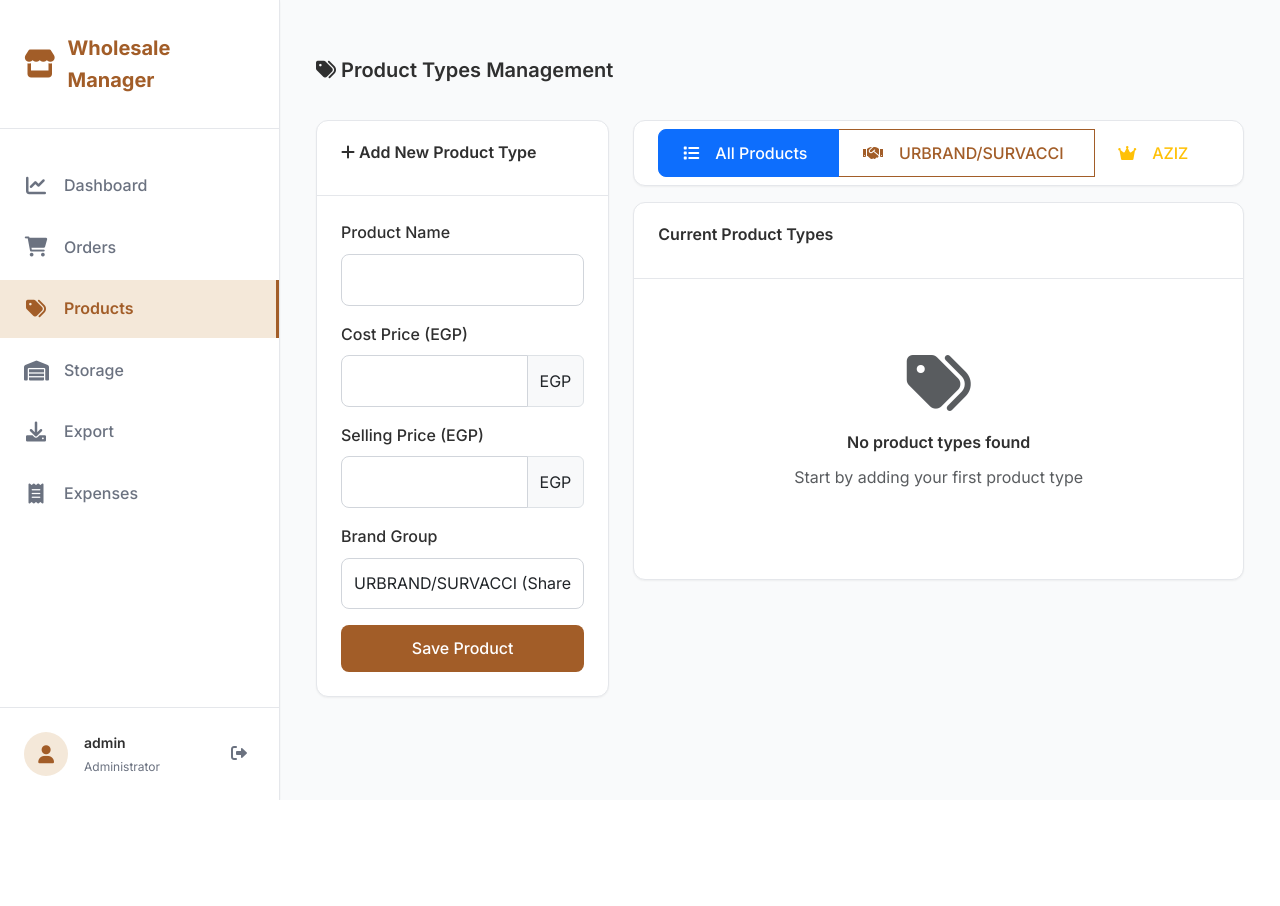
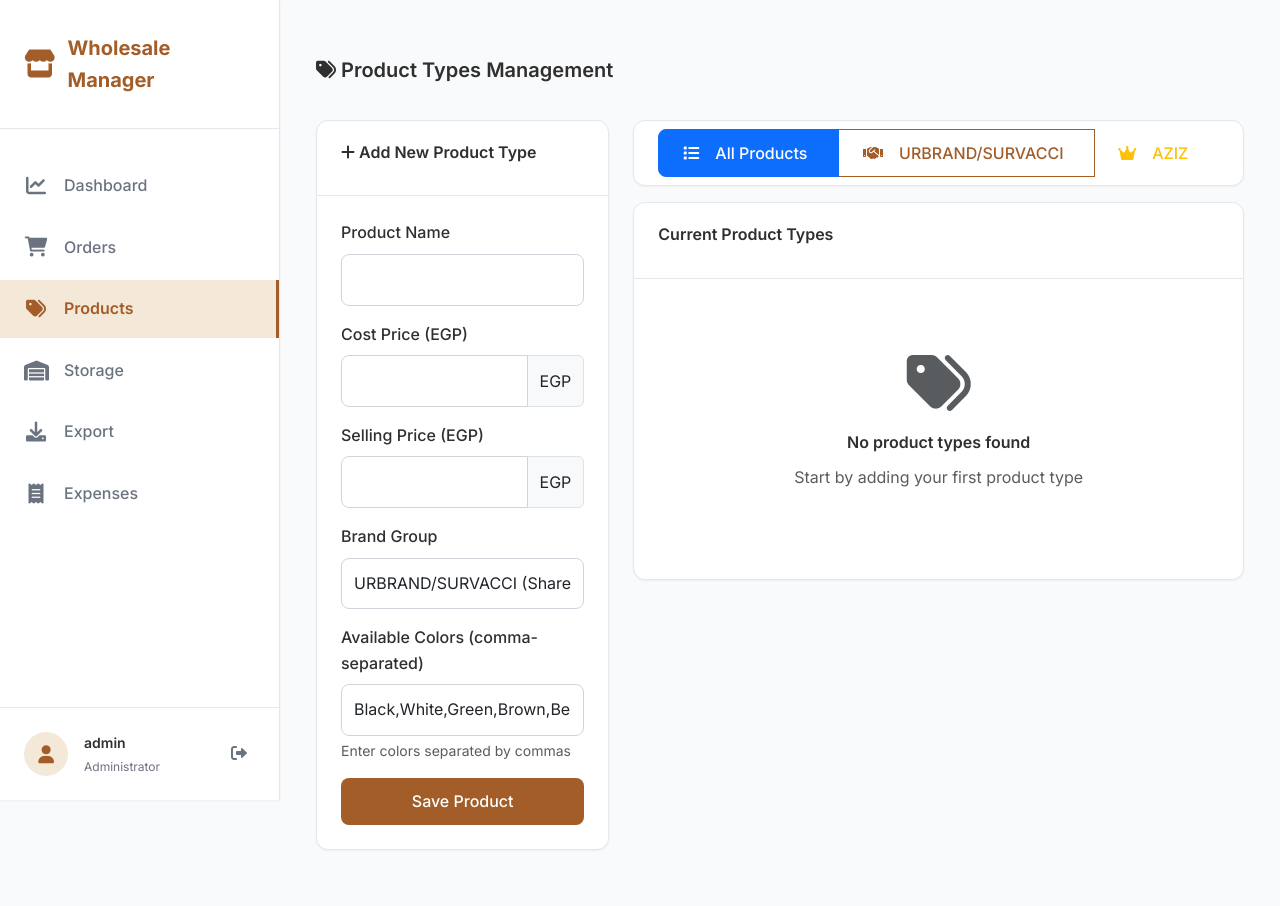
Before and after one commit to AdhamElkomey23/WHOLESALE-APP, a Flask app: page /products in a window 1280 px wide. Before the commit the page ends 800 px from the top, so only its background shows below. Run offline with Flask 3, Linux system fonts and the light colour scheme; a user stored in the database is signed in.

Commit message:
Add product color options when creating new products in the system
Implements `available_colors` field in the ProductForm to define product colors.

Replit-Commit-Author: Agent
Replit-Commit-Session-Id: 03023591-3e84-4850-aff2-f235a7f37061
Replit-Commit-Screenshot-Url: https://storage.googleapis.com/screenshot-production-us-central1/4234a394-b2d3-40c5-a1fb-8767f7a2ab1a/fb7fcd50-b6d4-45e6-aab7-a439a1a33133.jpg

```diff
--- a/templates/products.html
+++ b/templates/products.html
@@ -65,6 +65,17 @@
                                 {% if form.brand_group.errors %}
                                     <div class="invalid-feedback">
                                         {% for error in form.brand_group.errors %}{{ error }}{% endfor %}
+                                    </div>
+                                {% endif %}
+                            </div>
+
+                            <div class="mb-3">
+                                {{ form.available_colors.label(class="form-label") }}
+                                {{ form.available_colors(class="form-control" + (" is-invalid" if form.available_colors.errors else ""), placeholder="e.g., Black,White,Navy,Green") }}
+                                <div class="form-text">Enter colors separated by commas</div>
+                                {% if form.available_colors.errors %}
+                                    <div class="invalid-feedback">
+                                        {% for error in form.available_colors.errors %}{{ error }}{% endfor %}
                                     </div>
                                 {% endif %}
                             </div>
```
